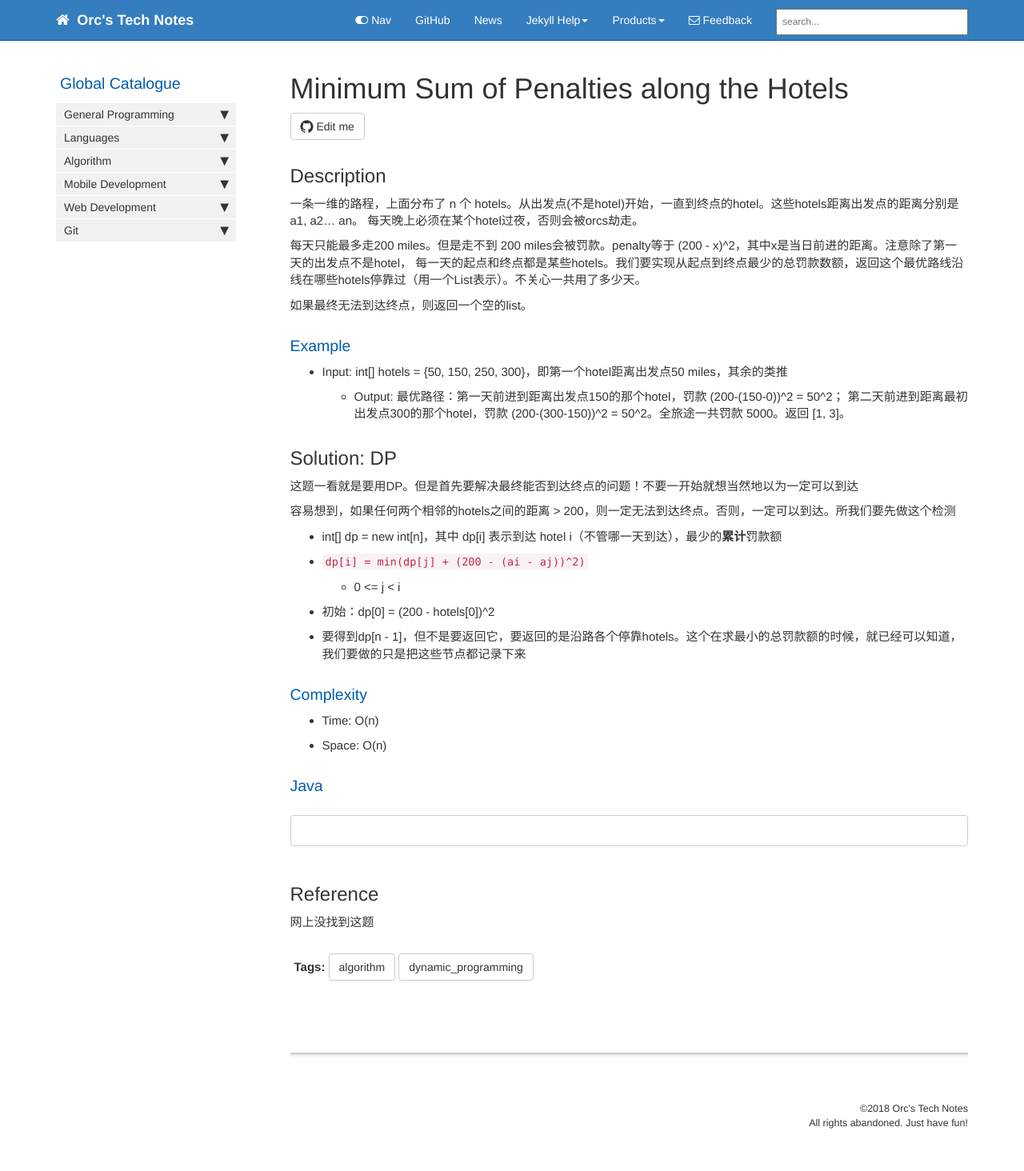
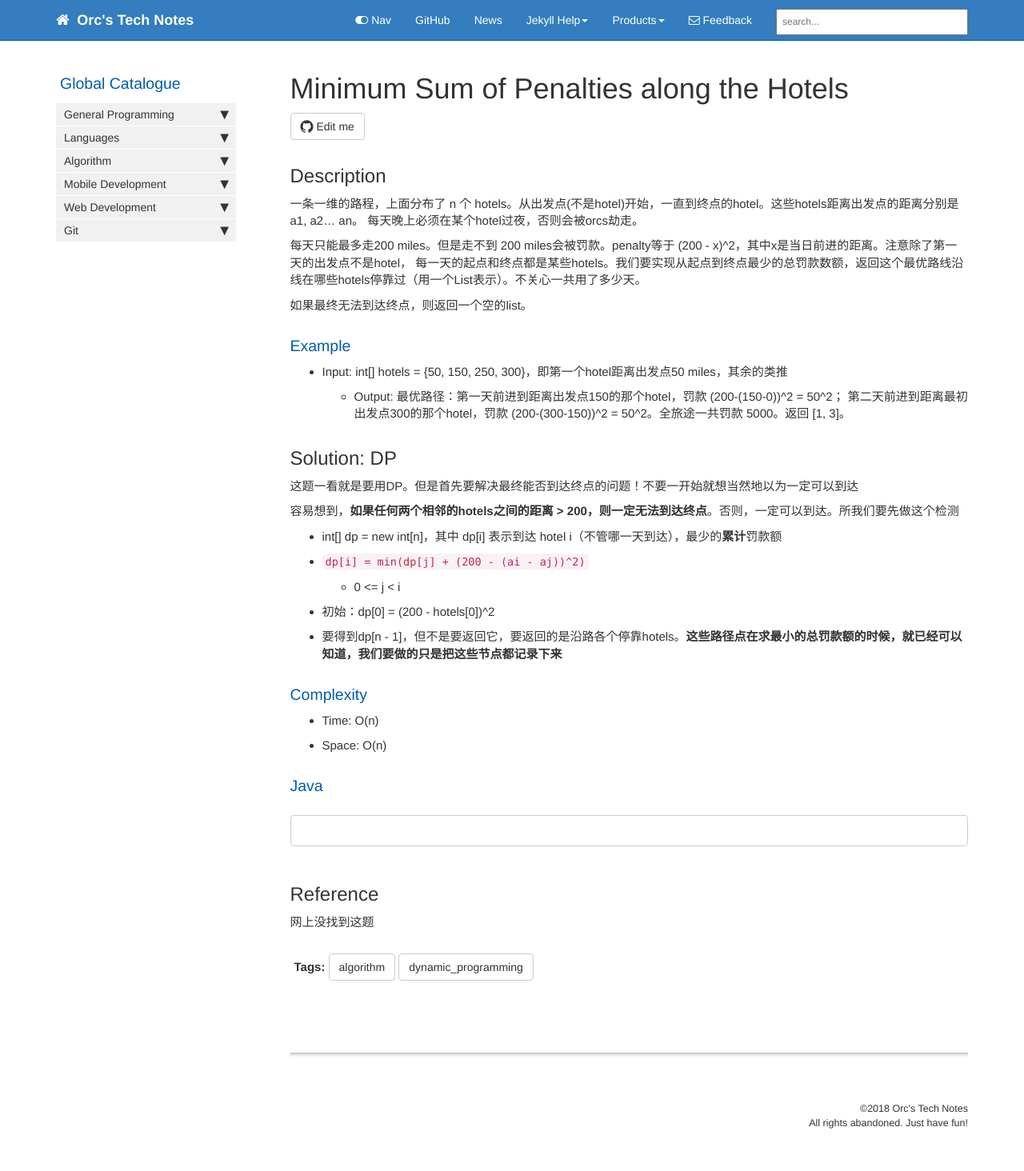
Before and after one commit to HungryOrc/hungryorc.github.io, a Jekyll site: the page built from pages/algorithm/algorithm_min_sum_penalty_along_hotels.md, in a window 1280 px wide. Shown: the whole page at 80% size. Built offline with Jekyll 4.4.1, drawn with Linux system fonts in a browser that asks for light colours; nearby versions of some CDN libraries; comment, search, counter and statistics services are not loaded.

Commit message:
Update algorithm_min_sum_penalty_along_hotels.md

```diff
--- a/pages/algorithm/algorithm_min_sum_penalty_along_hotels.md
+++ b/pages/algorithm/algorithm_min_sum_penalty_along_hotels.md
@@ -26,13 +26,13 @@ toc: false
 ## Solution: DP
 这题一看就是要用DP。但是首先要解决最终能否到达终点的问题！不要一开始就想当然地以为一定可以到达
 
-容易想到，如果任何两个相邻的hotels之间的距离 > 200，则一定无法到达终点。否则，一定可以到达。所我们要先做这个检测
+容易想到，**如果任何两个相邻的hotels之间的距离 > 200，则一定无法到达终点**。否则，一定可以到达。所我们要先做这个检测
 
 * int[] dp = new int[n]，其中 dp[i] 表示到达 hotel i（不管哪一天到达），最少的**累计**罚款额
 * `dp[i] = min(dp[j] + (200 - (ai - aj))^2)`
   * 0 <= j < i
 * 初始：dp[0] = (200 - hotels[0])^2
-* 要得到dp[n - 1]，但不是要返回它，要返回的是沿路各个停靠hotels。这个在求最小的总罚款额的时候，就已经可以知道，我们要做的只是把这些节点都记录下来
+* 要得到dp[n - 1]，但不是要返回它，要返回的是沿路各个停靠hotels。**这些路径点在求最小的总罚款额的时候，就已经可以知道，我们要做的只是把这些节点都记录下来**
 
 ### Complexity
 * Time: O(n)
```
